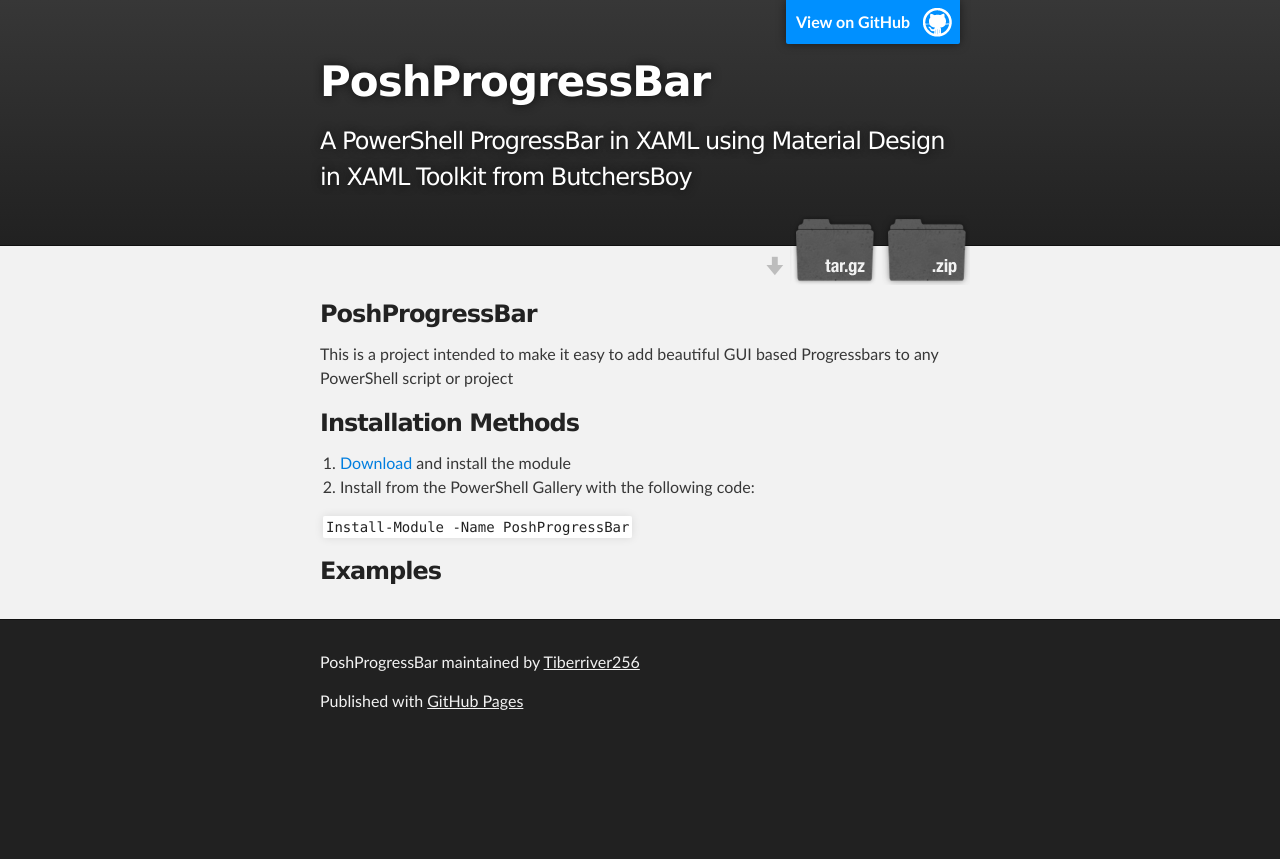
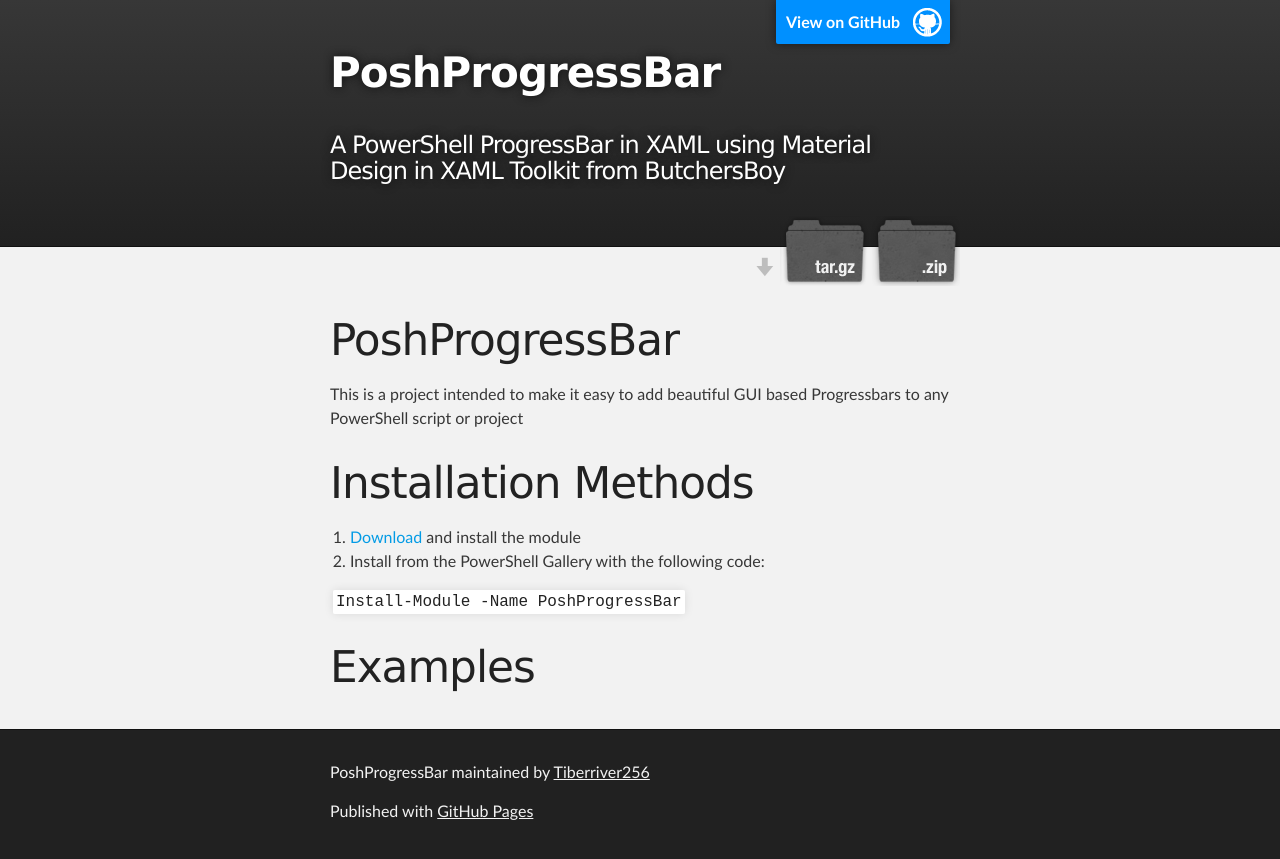
Before and after one commit to Tiberriver256/PoshProgressBar, a Jekyll site: the page index.html, which Jekyll copies as it is, in a window 1280 px wide. Shown: the top 859 px of the page. Built offline with Jekyll 4.4.1, drawn with Linux system fonts in a browser that asks for light colours; nearby versions of some CDN libraries; library files that are not in the unit come from our copies.

Commit message:
MaterializeCSS

```diff
--- a/index.html
+++ b/index.html
@@ -7,6 +7,11 @@
     <meta name="description" content="PoshProgressBar : A PowerShell ProgressBar in XAML using Material Design in XAML Toolkit from ButchersBoy">
 
     <link rel="stylesheet" type="text/css" media="screen" href="stylesheets/stylesheet.css">
+
+    <!--Import Google Icon Font-->
+    <link href="http://fonts.googleapis.com/icon?family=Material+Icons" rel="stylesheet">
+    <!--Import materialize.css-->
+    <link type="text/css" rel="stylesheet" href="css/materialize.min.css"  media="screen,projection"/>
 
     <title>PoshProgressBar</title>
   </head>
@@ -71,6 +76,9 @@
             } catch(err) {}
           </script>
 
+          <!--Import jQuery before materialize.js-->
+          <script type="text/javascript" src="https://code.jquery.com/jquery-2.1.1.min.js"></script>
+          <script type="text/javascript" src="js/materialize.min.js"></script>
 
   </body>
 </html>
```
